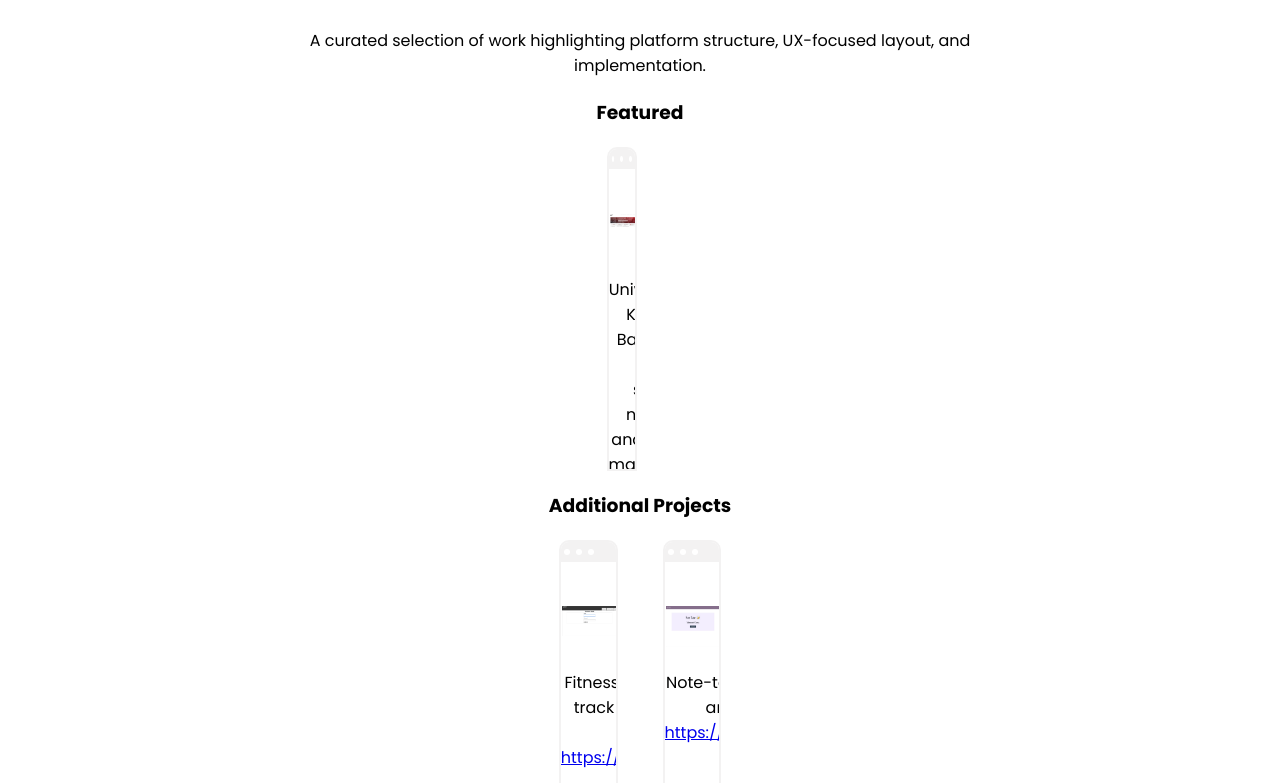
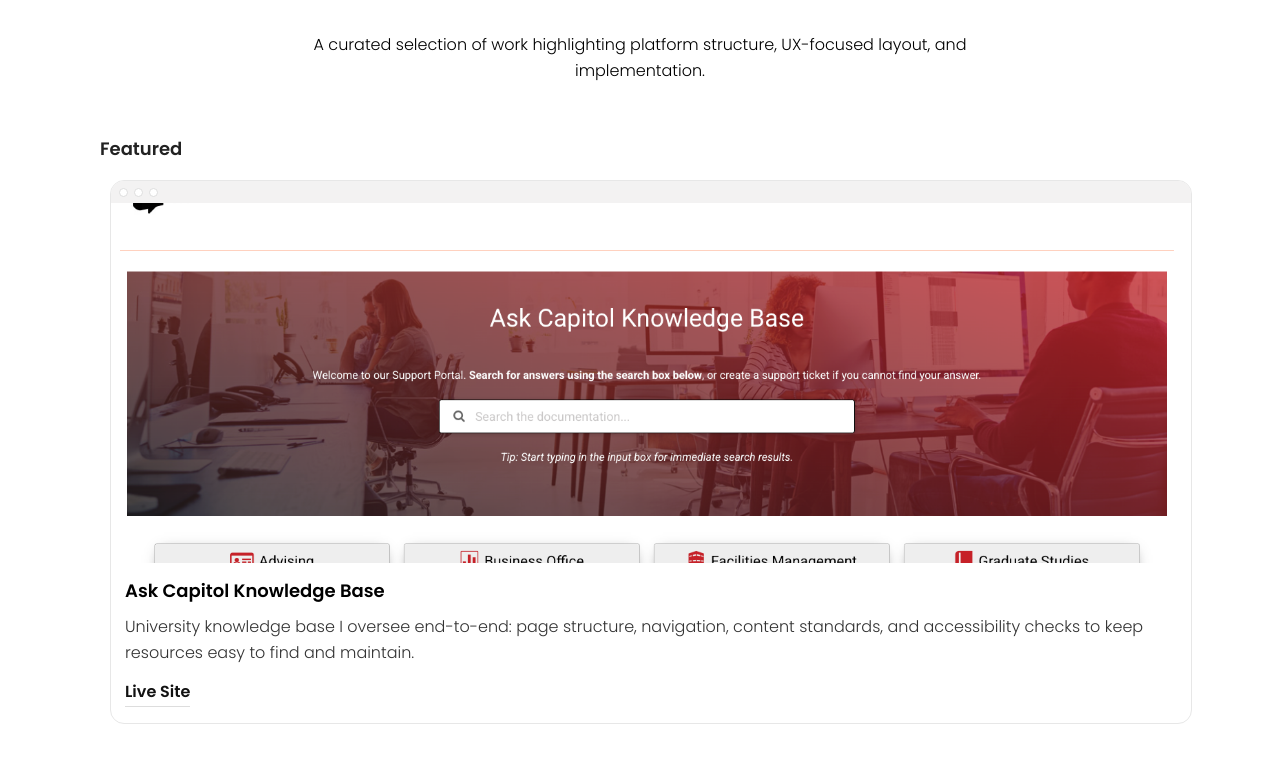
Before and after one commit to Rbenney15/Benney-Portfolio-React, a React (Create React App) app: page / in a window 1280 px wide. Shown: the part 1717-2500 px from the top of the page. Built offline with nearby package versions, Linux system fonts and the light colour scheme.

Commit message:
updated the product list and descriptions

```diff
--- a/src/components/product/Product.jsx
+++ b/src/components/product/Product.jsx
@@ -1,22 +1,53 @@
 import "./product.css";
 
-const Product = ({img,link, description, github,}) => {
+const Product = ({
+  title,
+  img,
+  link,
+  description,
+  github,
+  featured = false,
+}) => {
   return (
-    <div className="p">
-      <div className="p-browser">
-        <div className="p-circle"></div>
-        <div className="p-circle"></div>
-        <div className="p-circle"></div>
+    <article className={`p ${featured ? "featured" : ""}`} aria-label={title}>
+      <div className="p-browser" aria-hidden="true">
+        <div className="p-circle" />
+        <div className="p-circle" />
+        <div className="p-circle" />
       </div>
-      <a href={link} target="_blank" rel="noreferrer">
-        <img src={img} alt="" className="p-img" />
+
+      <a
+        href={link}
+        target="_blank"
+        rel="noopener noreferrer"
+        className="p-imageLink"
+        aria-label={`Open ${title}`}
+      >
+        <img
+          src={img}
+          alt={`${title} screenshot`}
+          className="p-img"
+          loading="lazy"
+        />
       </a>
-      <p className="p-text">
-      {description}
-      <br/>
-      <a href={github}>{github}</a>
-      </p>
-    </div>
+
+      <div className="p-body">
+        <h4 className="p-title">{title}</h4>
+        <p className="p-text">{description}</p>
+
+        <div className="p-links">
+          <a href={link} target="_blank" rel="noopener noreferrer">
+            Live Site
+          </a>
+
+          {github && (
+            <a href={github} target="_blank" rel="noopener noreferrer">
+              Code
+            </a>
+          )}
+        </div>
+      </div>
+    </article>
   );
 };
 
--- a/src/components/product/product.css
+++ b/src/components/product/product.css
@@ -1,51 +1,103 @@
 .p {
   width: 30%;
-    height: 40vh;
-    margin: 20px 10px;
-    border: 2px solid rgb(243, 242, 242);
-    border-radius: 10px 10px 0px 0px;
+  margin: 18px 10px;
+  border: 1px solid #e7e7e7;
+  border-radius: 14px;
   overflow: hidden;
-    position: relative;
-    /* z-index: auto; */
+  background: #fff;
+  display: flex;
+  flex-direction: column;
+  text-align: left;
+}
+
+.p.featured {
+  width: 100%;
 }
 
 .p-browser {
-    height: 20px;
-    background-color: rgb(243, 242, 242);
+  height: 22px;
+  background-color: #f3f2f2;
   display: flex;
   align-items: center;
-    position: sticky;
-    z-index: 5;
+  padding: 0 8px;
 }
 
 .p-circle {
-    width: 6px;
-    height: 6px;
+  width: 7px;
+  height: 7px;
   border-radius: 50%;
-    margin: 3px;
-    background-color: white;
+  margin-right: 6px;
+  background-color: #fff;
+  border: 1px solid #ddd;
+}
+
+.p-imageLink {
+  display: block;
+  width: 100%;
 }
 
 .p-img {
   width: 100%;
-    transition: all 5s ease;
-    z-index: 3;
-    position: absolute;
-    top: 20%;
-    left: 1px;
-  }
-  .p-text{
-    position: absolute;
-    top: 40%;
-    z-index: 0;
-  }
-  .p:hover .p-img {
-    transform: translateY(-100%);
+  height: 240px;
+  object-fit: cover;
+  display: block;
 }
 
+.p.featured .p-img {
+  height: 360px;
+}
+
+.p-body {
+  padding: 14px 14px 16px;
+  display: flex;
+  flex-direction: column;
+  gap: 10px;
+}
+
+.p-title {
+  font-size: 18px;
+  font-weight: 600;
+  margin: 0;
+}
+
+.p-text {
+  margin: 0;
+  font-weight: 300;
+  line-height: 1.6;
+  color: #333;
+}
+
+.p-links {
+  display: flex;
+  gap: 14px;
+  margin-top: 4px;
+}
+
+.p-links a {
+  text-decoration: none;
+  font-weight: 600;
+  color: #111;
+  border-bottom: 1px solid #ddd;
+  padding-bottom: 2px;
+}
+
+.p-links a:focus {
+  outline: 2px solid #111;
+  outline-offset: 2px;
+}
+
+/* MOBILE */
 @media screen and (max-width: 480px) {
   .p {
-      width: 40%;
-      height: 20vh;
+    width: 100%;
+    margin: 12px 0;
+  }
+
+  .p-img {
+    height: 200px;
+  }
+
+  .p.featured .p-img {
+    height: 240px;
   }
 }
--- a/src/components/productList/productList.css
+++ b/src/components/productList/productList.css
@@ -1,5 +1,5 @@
 .pl {
-    padding: 50px 100px;
+  padding: 60px 100px;
   display: flex;
   flex-direction: column;
   align-items: center;
@@ -8,6 +8,7 @@
 
 .pl-texts {
   width: 65%;
+  margin-bottom: 18px;
 }
 
 .pl-title {
@@ -16,7 +17,30 @@
 }
 
 .pl-desc {
-    margin: 20px 0px;
+  margin: 14px 0px 0px;
+  font-weight: 300;
+  line-height: 1.6;
+}
+
+.pl-subtitle {
+  width: 100%;
+  text-align: left;
+  margin: 24px 0 12px;
+  font-size: 18px;
+  font-weight: 600;
+  color: #222;
+}
+
+.pl-featured {
+  width: 100%;
+  max-width: 1100px;
+  margin-top: 10px;
+  margin-bottom: 28px;
+}
+
+.pl-grid {
+  width: 100%;
+  max-width: 1100px;
 }
 
 .pl-list {
@@ -26,16 +50,17 @@
   justify-content: space-between;
 }
 
+/* MOBILE */
 @media screen and (max-width: 480px) {
   .pl {
-      padding: 10px;
+    padding: 18px;
   }
 
   .pl-texts {
     width: 100%;
   }
 
-    .pl-desc {
-      display: none;
+  .pl-title {
+    font-size: 38px;
   }
 }
--- a/src/data.js
+++ b/src/data.js
@@ -10,11 +10,11 @@ export const products = [
   {
     id: "kb",
     featured: true,
-    title: "University Knowledge Base",
+    title: "Ask Capitol Knowledge Base",
     img: knowledgebase,
     link: "https://ask.captechu.edu/",
     description:
-      "University-wide Knowledge Base focused on clear structure, navigation, and long-term maintainability.",
+      "University knowledge base I oversee end-to-end: page structure, navigation, content standards, and accessibility checks to keep resources easy to find and maintain.",
     github: null,
   },
   {
@@ -46,28 +46,28 @@ export const products = [
   },
 
   // OPTIONAL: keep these only if you want more than 3 additional projects
-  // {
-  //   id: "codingquiz",
-  //   title: "Coding Quiz",
-  //   img: codingquiz,
-  //   link: "https://rbenney15.github.io/coding-quiz/",
-  //   description: "Timed quiz to test JavaScript fundamentals.",
-  //   github: "https://github.com/Rbenney15/coding-quiz",
-  // },
-  // {
-  //   id: "scheduler",
-  //   title: "Workday Scheduler",
-  //   img: scheduler,
-  //   link: "https://rbenney15.github.io/workday-scheduler/",
-  //   description: "Editable weekday scheduler for tracking daily tasks.",
-  //   github: "https://github.com/Rbenney15/workday-scheduler",
-  // },
-  // {
-  //   id: "weather",
-  //   title: "Weather Dashboard",
-  //   img: weather,
-  //   link: "https://rbenney15.github.io/weather-dashboard/",
-  //   description: "City search weather dashboard with 5-day forecast.",
-  //   github: "https://github.com/Rbenney15/weather-dashboard",
-  // },
+  {
+    id: "codingquiz",
+    title: "Coding Quiz",
+    img: codingquiz,
+    link: "https://rbenney15.github.io/coding-quiz/",
+    description: "Timed quiz to test JavaScript fundamentals.",
+    github: "https://github.com/Rbenney15/coding-quiz",
+  },
+  {
+    id: "scheduler",
+    title: "Workday Scheduler",
+    img: scheduler,
+    link: "https://rbenney15.github.io/workday-scheduler/",
+    description: "Editable weekday scheduler for tracking daily tasks.",
+    github: "https://github.com/Rbenney15/workday-scheduler",
+  },
+  {
+    id: "weather",
+    title: "Weather Dashboard",
+    img: weather,
+    link: "https://rbenney15.github.io/weather-dashboard/",
+    description: "City search weather dashboard with 5-day forecast.",
+    github: "https://github.com/Rbenney15/weather-dashboard",
+  },
 ];
```
Lines whose indentation alone changed are shown as unchanged.
